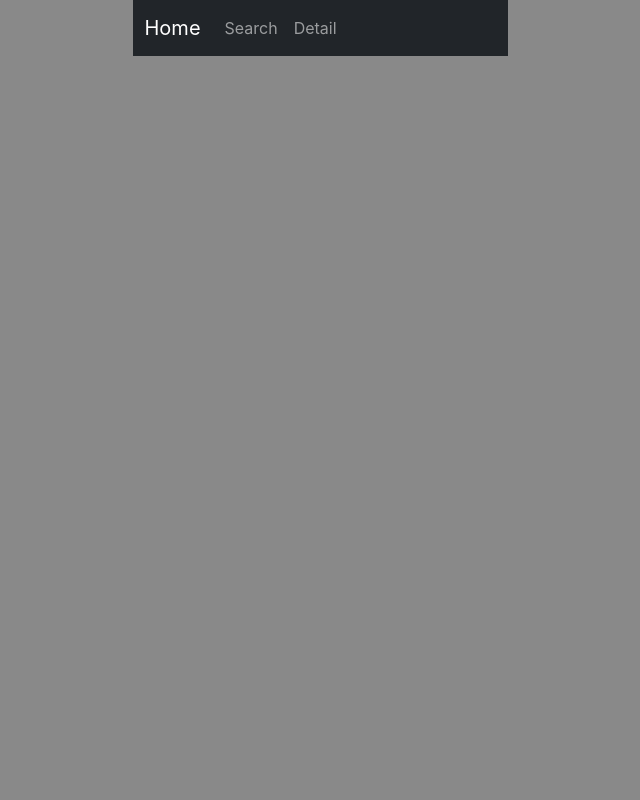
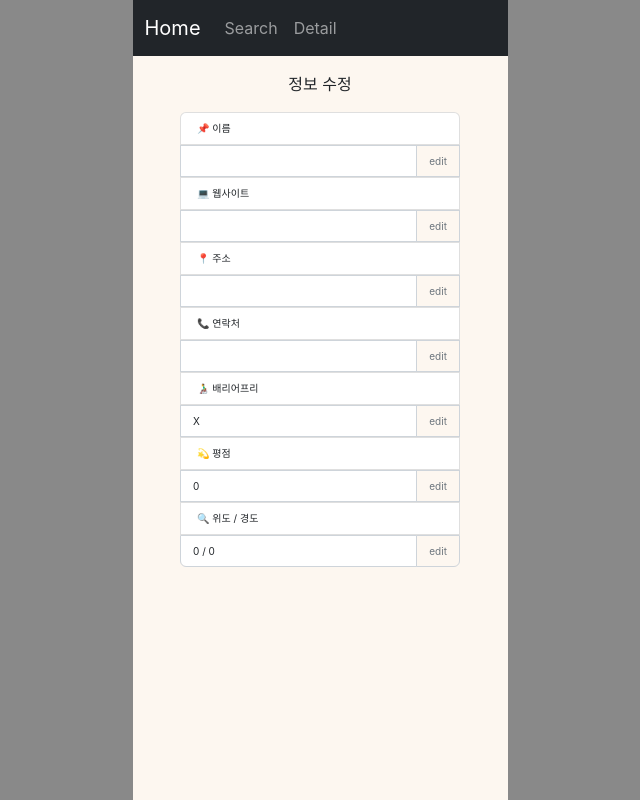
Before and after one commit to yxunakim84/googlemap-app, a React (Create React App) app: page /edit in a window 1280 px wide. Before the commit this address had no page. Shown: the whole page, without its empty margins (320-960 px from the left). Built offline with nearby package versions, Linux system fonts and the light colour scheme.

Commit message:
feat : 정보 수정 기능 구현

```diff
--- a/src/Components/Navbar.tsx
+++ b/src/Components/Navbar.tsx
@@ -5,6 +5,7 @@ import { useNavigate, Route, Routes } from 'react-router-dom';
 import Search from '../pages/search';
 import Detail from '../pages/detail';
 import Home from '../pages/home';
+import Edit from '../pages/edit';
 
 function ColorSchemesExample() {
   let navigate = useNavigate();
@@ -16,7 +17,6 @@ function ColorSchemesExample() {
           <Nav className="me-auto">
             <Nav.Link onClick={() => navigate('/search')}>Search</Nav.Link>
             <Nav.Link onClick={() => navigate('/detail')}>Detail</Nav.Link>
-            {/* <Nav.Link href="#pricing">Pricing</Nav.Link> */}
           </Nav>
         </Container>
       </Navbar>
@@ -25,18 +25,8 @@ function ColorSchemesExample() {
         <Route path='/' element={<Home />}/>
         <Route path='/search' element={<Search />}/>
         <Route path='/detail' element={<Detail />}/>
+        <Route path='/edit' element={<Edit />}/>
       </Routes>
-      {/* <br />
-      <Navbar bg="light" variant="light">
-        <Container>
-          <Navbar.Brand href="#home">Navbar</Navbar.Brand>
-          <Nav className="me-auto">
-            <Nav.Link href="#home">Home</Nav.Link>
-            <Nav.Link href="#features">Features</Nav.Link>
-            <Nav.Link href="#pricing">Pricing</Nav.Link>
-          </Nav>
-        </Container>
-      </Navbar> */}
     </>
   );
 }
--- a/src/pages/detail.tsx
+++ b/src/pages/detail.tsx
@@ -9,15 +9,14 @@ import drawPhotos from "../Components/Photo";
 
 function Detail() {
   let result = useSelector((state?):any => state);
-  // console.log(result);
-  console.log('result', result.data);
+  console.log(result);
   let data : dataType = result.data;
   let navigate = useNavigate();
   let [review, setReview] = useState(true);
   let [photo, setPhoto] = useState(false);
   return (
     <div className={styles.wrapper}>
-      {result.data.data === ''
+      {data.name === ''
       ?
         <div className={styles.alertContents}>
           <div>장소를 먼저 검색해주세요 !</div>
@@ -31,12 +30,14 @@ function Detail() {
         </div>
       :
         <div className={styles.contents}>
-          <span className={styles.name}>{data.name}
+          <span className={styles.name}
+          >{data.name}
           </span>
           <div className={styles.type}>{data.types[0]}</div>
           <hr />
           <div className={styles.detailWrapper}>
           <Button
+            onClick={()=>{navigate('/edit')}}
             className={styles.button}
             variant="outline-secondary">
             정보수정
--- /dev/null
+++ b/src/pages/edit.tsx
@@ -0,0 +1,143 @@
+import { useDispatch, useSelector} from "react-redux";
+import styles from "../styles/Edit.module.css";
+import {Button, ListGroup, Form, InputGroup} from 'react-bootstrap';
+import { useNavigate } from "react-router-dom";
+import { useState } from "react";
+import { reviewType, dataType, photosType } from "../Constants/type";
+import drawReview from "../Components/Review";
+import drawPhotos from "../Components/Photo";
+// import { loadData } from "../store";
+import { loadData, EditName, EditWebsite, EditAddress, EditContact, EditWheelchair, EditRate, EditLocation } from "../store";
+
+function Edit() {
+  let result = useSelector((state?):any => state);
+  let data : dataType = result.data;
+  let [name, setName] = useState(data.name);
+  let [website, setWebsite] = useState(data.website);
+  let [address, setAddress] = useState(data.formatted_address);
+  let [contact, setContact] = useState(data.formatted_phone_number);
+  let [wheelchair, setWheelchair] = useState(data.wheelchair_accessible_entrance === true ? 'O' : 'X');
+  let [rate, setRate] = useState(data.rating.toString());
+  let [location, setLocation] = useState([data.geometry.location.lat.toString(), data.geometry.location.lng.toString()]);
+  let dispatch = useDispatch();
+
+  return (
+    <div className={styles.wrapper}>
+      <div className={styles.contents}>
+        <div className={styles.title}>정보 수정</div>
+      <ListGroup className={styles.list} style={{width: '90%'}}>
+          <ListGroup.Item>📌 이름</ListGroup.Item>
+          <InputGroup>
+            <Form.Control
+              value={name}
+              onChange={(e)=>{setName(e.target.value)}}
+              />
+            <Button
+              onClick={()=>{dispatch(EditName(name))}}
+              variant="outline-secondary" id="button-addon2">
+              edit
+            </Button>
+          </InputGroup>
+
+          <ListGroup.Item>💻 웹사이트</ListGroup.Item>
+          <InputGroup>
+            <Form.Control
+              value={website}
+              onChange={(e)=>{setWebsite(e.target.value)}}
+              />
+            <Button
+              onClick={()=>{dispatch(EditWebsite(website))}}
+              variant="outline-secondary" id="button-addon2">
+              edit
+            </Button>
+          </InputGroup>
+
+          <ListGroup.Item>📍 주소</ListGroup.Item>
+          <InputGroup>
+            <Form.Control
+              value={address}
+              onChange={(e)=>{setAddress(e.target.value)}}
+              />
+            <Button
+              onClick={()=>{dispatch(EditAddress(address))}}
+              variant="outline-secondary" id="button-addon2">
+              edit
+            </Button>
+          </InputGroup>
+
+          <ListGroup.Item>📞 연락처</ListGroup.Item>
+          <InputGroup>
+            <Form.Control
+              value={contact}
+              onChange={(e)=>{setContact(e.target.value)}}
+              />
+            <Button
+              onClick={()=>{dispatch(EditContact(contact))}}
+              variant="outline-secondary" id="button-addon2">
+              edit
+            </Button>
+          </InputGroup>
+
+          <ListGroup.Item>👨‍🦽 배리어프리</ListGroup.Item>
+          <InputGroup>
+            <Form.Control
+              value={wheelchair}
+              onChange={(e)=>{setWheelchair(e.target.value)}}
+              />
+            <Button
+              onClick={()=>{wheelchair === 'O' ? dispatch(EditWheelchair(true)) : dispatch(EditWheelchair(false))}}
+              variant="outline-secondary" id="button-addon2">
+              edit
+            </Button>
+          </InputGroup>
+
+          <ListGroup.Item>💫 평점</ListGroup.Item>
+          <InputGroup>
+            <Form.Control
+              value={rate}
+              onChange={(e)=>{setRate(e.target.value)}}
+              />
+            <Button
+              onClick={()=>{dispatch(EditRate(Number(rate)))}}
+              variant="outline-secondary" id="button-addon2">
+              edit
+            </Button>
+          </InputGroup>
+
+          <ListGroup.Item>🔍 위도 / 경도</ListGroup.Item>
+          <InputGroup>
+            <Form.Control
+              style={{borderBottomLeftRadius: '0.375rem'}}
+              value={`${location[0]} / ${location[1]}`}
+              onChange={(e)=>{setLocation(getLocation(e.target.value))}}
+              />
+            <Button
+              onClick={()=>{dispatch(EditLocation([Number(location[0]), Number(location[1])]))}}
+              style={{borderBottomRightRadius: '0.375rem'}}
+              variant="outline-secondary" id="button-addon2">
+              edit
+            </Button>
+          </InputGroup>
+      </ListGroup>
+      </div>
+    </div>
+  )
+}
+
+function getLocation(location : string) : string[] {
+  const result = location.split('/');
+  var reg = /\s/g;
+  let lat = result[0];
+  let lng = result[1];
+  if(reg.test(lat)) {
+    lat = lat.replace(reg, "");
+  }
+  if(reg.test(lng)) {
+    lng = lng.replace(reg, "");
+  }
+
+  return [lat, lng];
+
+}
+
+export default Edit
--- a/src/pages/search.tsx
+++ b/src/pages/search.tsx
@@ -6,29 +6,7 @@ import { useRef, useEffect } from "react";
 import { useDispatch, useSelector } from 'react-redux';
 import { loadData } from '../store';
 import { useNavigate } from 'react-router-dom';
-
-interface placeInforms {
-  name: string,
-  reviews?: string[],
-  photos?: photosType[],
-  formatted_address: string,
-  formatted_phone_number: string,
-  website?: string,
-  rating?: number,
-  geometry: {
-    location: {
-      lat: number,
-      lng: number,
-    }
-  },
-  types: string[],
-  wheelchair_accessible_entrance?: boolean,
-
-}
-
-interface photosType {
-  photo_reference: string,
-}
+import { placeInforms } from '../Constants/type';
 
 function Search() {
   let [inform, setInform] = useState<placeInforms>();
@@ -53,8 +31,6 @@ function Search() {
       .catch((err) => {
         setNoData(true);
         setSearch(false);
-        console.log('placeId는!!!??..', placeId)
-        console.log(err);
       });
 
     }
@@ -79,7 +55,6 @@ function Search() {
       <div className={styles.searchBar}>
         <InputGroup className={styles.input}>
         <Form.Control
-          // onClick={() => {setSearch(false)}}
           onChange={(e) => {setPlace(e.target.value)}}
           placeholder="공간을 검색해주세요 !"
           aria-label="Recipient's username"
@@ -91,7 +66,6 @@ function Search() {
           onClick={() => {
             setSearch(false);
             setCount((prev) => (prev+1));
-            // setCount((prev)=>(prev+1)); console.log(place)
           }}
         >
           <img src='/search.png' className={styles.searchImg} />
--- /dev/null
+++ b/src/store.ts
@@ -0,0 +1,79 @@
+import { configureStore, createSlice } from '@reduxjs/toolkit'
+
+interface dataType {
+  name: string,
+  reviews: string[],
+  photos: photosType[],
+  formatted_address: string,
+  formatted_phone_number: string,
+  website: string,
+  rating: number,
+  geometry: {
+    location: {
+      lat: number,
+      lng: number,
+    }
+  },
+  wheelchair_accessible_entrance: boolean,
+  current_opening_hours: number,
+}
+
+interface photosType {
+  photo_reference: string,
+}
+const initialState : dataType = {
+  name: '',
+  reviews: [],
+  photos: [],
+  formatted_address: "",
+  formatted_phone_number: "",
+  website: "",
+  rating: 0,
+  geometry: {
+    location: {
+      lat: 0,
+      lng: 0,
+    }
+  },
+  wheelchair_accessible_entrance: false,
+  current_opening_hours: 0,
+};
+
+let data = createSlice({
+  name: 'result',
+  initialState,
+  reducers : {
+    loadData(state, data) {
+       return data.payload;
+    },
+    EditName(state, input) {
+      state.name = input.payload;
+    },
+    EditWebsite(state, input) {
+      state.website = input.payload;
+    },
+    EditAddress(state, input) {
+      state.formatted_address = input.payload;
+    },
+    EditContact(state, input) {
+      state.formatted_phone_number = input.payload;
+    },
+    EditWheelchair(state, input) {
+      state.wheelchair_accessible_entrance = input.payload;
+    },
+    EditRate(state, input) {
+      state.rating = input.payload;
+    },
+    EditLocation(state, input) {
+      [state.geometry.location.lat, state.geometry.location.lng] = input.payload;
+    }
+  }
+})
+
+export default configureStore({
+  reducer: {
+    data: data.reducer,
+  }
+})
+
+export let { loadData, EditName, EditWebsite, EditAddress, EditContact, EditWheelchair, EditRate, EditLocation } = data.actions
--- a/src/store.tsx
+++ /dev/null
@@ -1,55 +0,0 @@
-import { configureStore, createSlice } from '@reduxjs/toolkit'
-
-interface dataType {
-  name: string,
-  reviews: string[],
-  photos: photosType[],
-  formatted_address: string,
-  formatted_phone_number: string,
-  website: string,
-  rating: number,
-  geometry: string[],
-  wheelchair_accessible_entrance: string,
-  current_opening_hours: number,
-}
-
-interface photosType {
-  photo_reference: string,
-}
-const initialState : dataType = {
-  name: '',
-  reviews: [],
-  photos: [],
-  formatted_address: "",
-  formatted_phone_number: "",
-  website: "",
-  rating: 0,
-  geometry: [],
-  wheelchair_accessible_entrance: "",
-  current_opening_hours: 0,
-};
-
-let data = createSlice({
-  name: 'result',
-  // initialState: {data: ""},
-  initialState,
-  reducers : {
-    loadData(state, data) {
-       return data.payload;
-      // state.data = data.payload;
-      // state.data.name = '내맘대로';
-      // console.log('들어온 데이터', state.data);
-    },
-    EditData(state, input) {
-
-    }
-  }
-})
-
-export default configureStore({
-  reducer: {
-    data: data.reducer,
-  }
-})
-
-export let { loadData } = data.actions
--- /dev/null
+++ b/src/styles/Edit.module.css
@@ -0,0 +1,45 @@
+.wrapper {
+  background-color:rgb(253, 247, 240);
+  height: 100vh;
+  position: relative;
+  overflow-y: auto;
+  overflow-x: hidden;
+}
+
+.wrapper::-webkit-scrollbar {
+  display: none;
+}
+
+.contents {
+  padding: 2rem;
+  padding-top: 4.5rem;
+  position: relative;
+  display: flex;
+  flex-direction: column;
+  align-items: center;
+}
+
+.title {
+  padding-bottom: 1rem;
+  font-size: 1rem;
+}
+.list {
+  font-size: 10px;
+  text-align: left;
+  width: 100%;
+}
+.list div{
+  width: 100%;
+}
+.list input, .list button {
+  height: 2rem;
+  border-radius: 0;
+  font-size: 10px;
+ }
+
+.list button {
+  height: 2rem;
+  font-size: 10px;
+  border-radius: 0;
+  border: 1px solid #ced4da;
+}
```
Also changed, not shown: src/Constants/type.ts (+25 -1 lines).
